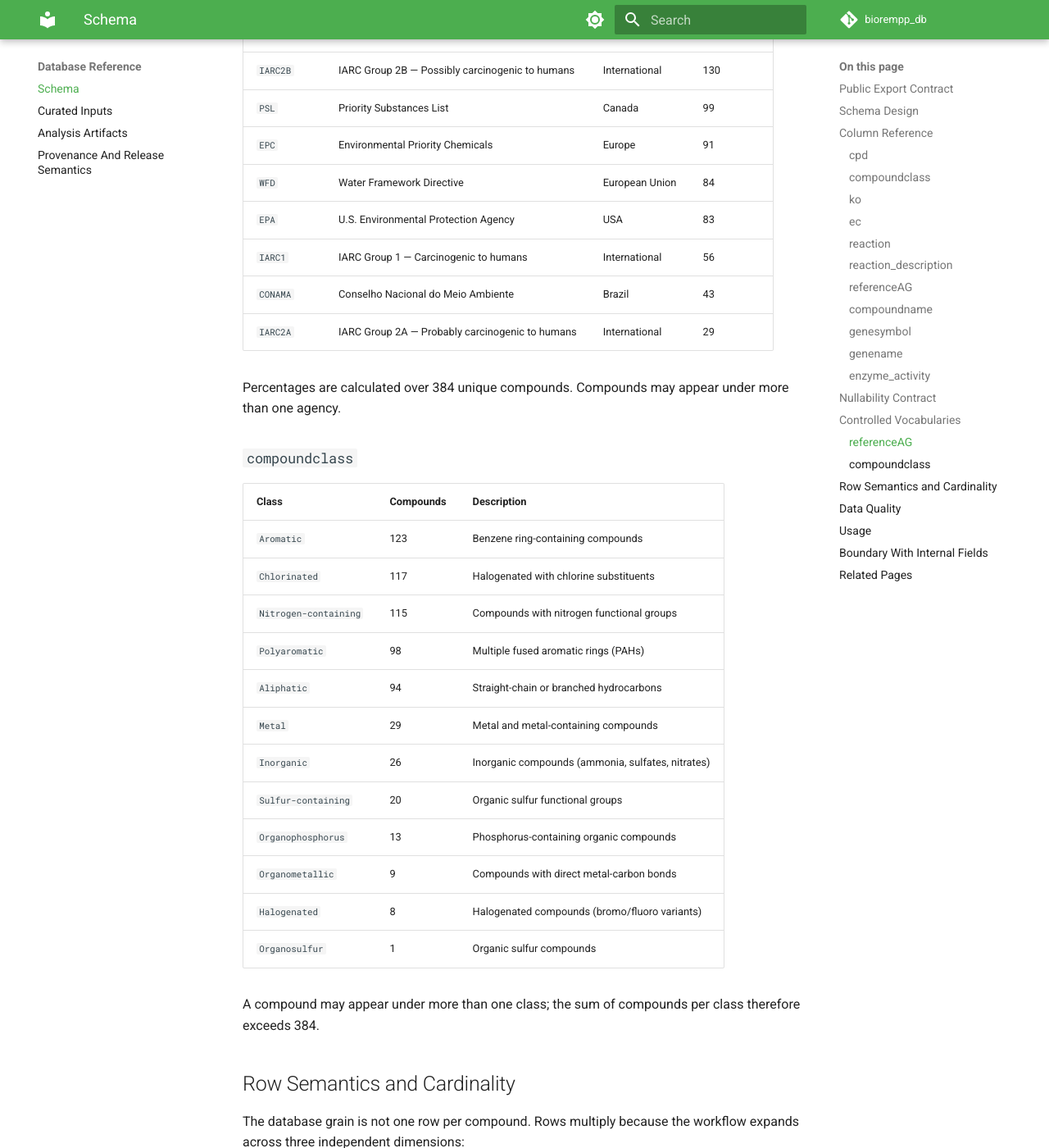
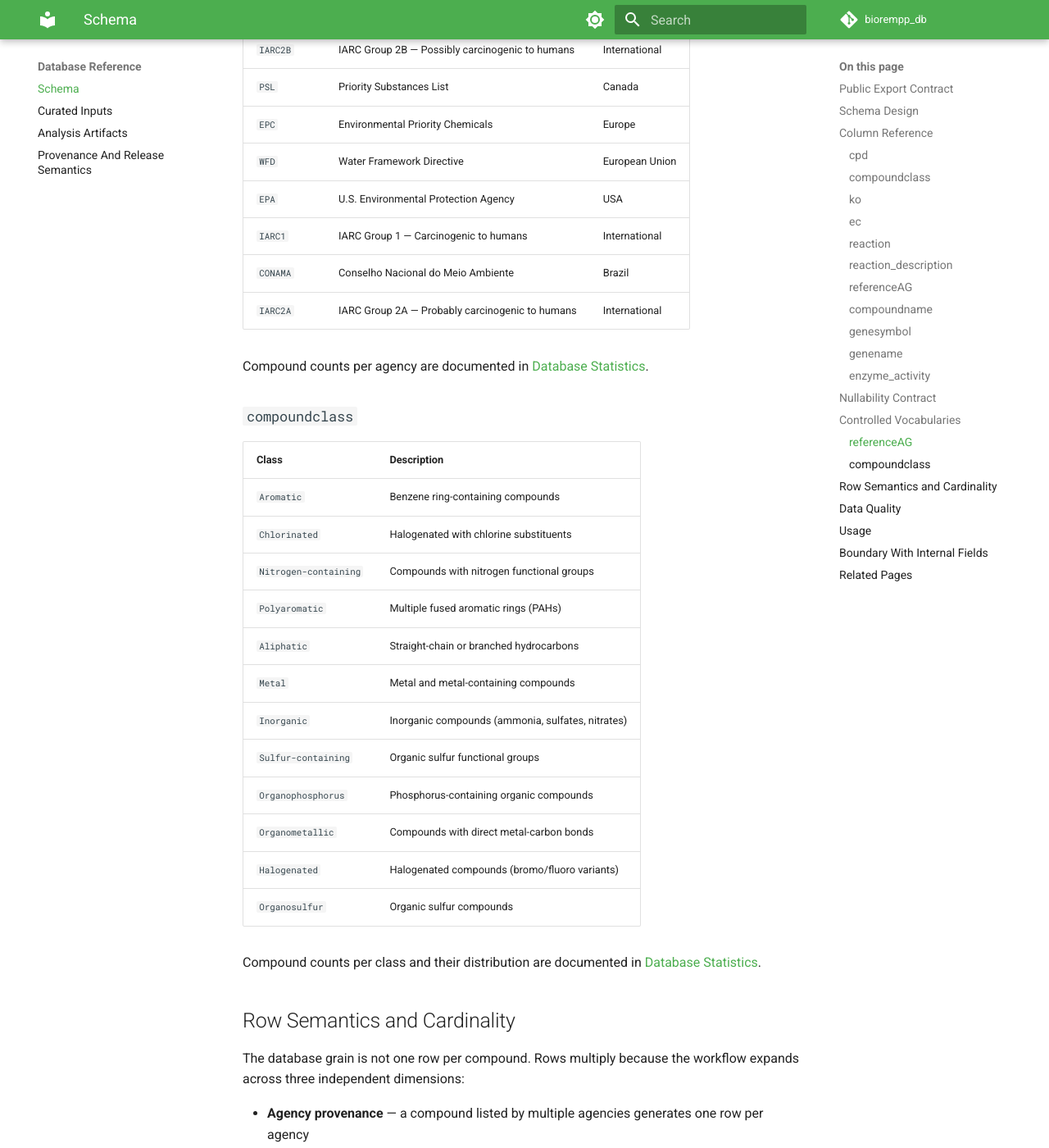
Before and after one commit to BioRemPP/biorempp_db, an MkDocs documentation site: the page built from docs/database-reference/schema.md, in a window 1280 px wide and 1400 px high, scrolled down 4557 px. Shown: the whole window at 82% size. Built offline with MkDocs 1.6.1 and Material for MkDocs 9.7.7, drawn with Linux system fonts in a browser that asks for light colours; comment, search, counter and statistics services are not loaded; the version menu is left out; some of the changed text lies outside the part shown.

Commit message:
docs(availability): update release information and link to database statistics
docs(changelog): align version markers to 1.1.0 for consistency

docs(project-scope): remove outdated governance notes for clarity

docs(schema): enhance completeness reporting and link to database statistics

docs(index): clarify scope and interpretation boundaries of BioRemPP

```diff
--- a/docs/database-reference/schema.md
+++ b/docs/database-reference/schema.md
@@ -81,11 +81,11 @@ KEGG Orthology identifier normalized to the `K#####` format. GX critical contrac
 
 ### `ec`
 
-Enzyme Commission number. This field is semantically nullable: rows produced under a less complete evidence model may lack an EC resolution. Missing values are serialized as `NA`. The current release has 961 unresolved rows, giving an EC completeness rate of 99.22%. Remaining nulls are explained by `results/metadata/keys_consistency_report.json`.
+Enzyme Commission number. This field is semantically nullable: rows produced under a less complete evidence model may lack an EC resolution. Missing values are serialized as `NA`. Completeness figures are reported in [Database Statistics](statistics.md). Remaining nulls are explained by `results/metadata/keys_consistency_report.json`.
 
 ### `reaction`
 
-KEGG Reaction identifier normalized to the `R#####` format when present. This field is semantically nullable for the same reason as `ec`. Missing values are serialized as `NA`. The current release has 2,223 unresolved rows, giving a reaction completeness rate of 98.20%. Each resolved `reaction` value is resolvable at `https://www.kegg.jp/entry/{reaction}`.
+KEGG Reaction identifier normalized to the `R#####` format when present. This field is semantically nullable for the same reason as `ec`. Missing values are serialized as `NA`. Each resolved `reaction` value is resolvable at `https://www.kegg.jp/entry/{reaction}`.
 
 ### `reaction_description`
 
@@ -125,38 +125,38 @@ Every other public column is treated as required by the critical validation suit
 
 ### `referenceAG`
 
-| Code | Full name | Jurisdiction | Compounds |
-|---|---|---|---|
-| `ATSDR` | Agency for Toxic Substances and Disease Registry | USA | 191 |
-| `IARC2B` | IARC Group 2B — Possibly carcinogenic to humans | International | 130 |
-| `PSL` | Priority Substances List | Canada | 99 |
-| `EPC` | Environmental Priority Chemicals | Europe | 91 |
-| `WFD` | Water Framework Directive | European Union | 84 |
-| `EPA` | U.S. Environmental Protection Agency | USA | 83 |
-| `IARC1` | IARC Group 1 — Carcinogenic to humans | International | 56 |
-| `CONAMA` | Conselho Nacional do Meio Ambiente | Brazil | 43 |
-| `IARC2A` | IARC Group 2A — Probably carcinogenic to humans | International | 29 |
+| Code | Full name | Jurisdiction |
+|---|---|---|
+| `ATSDR` | Agency for Toxic Substances and Disease Registry | USA |
+| `IARC2B` | IARC Group 2B — Possibly carcinogenic to humans | International |
+| `PSL` | Priority Substances List | Canada |
+| `EPC` | Environmental Priority Chemicals | Europe |
+| `WFD` | Water Framework Directive | European Union |
+| `EPA` | U.S. Environmental Protection Agency | USA |
+| `IARC1` | IARC Group 1 — Carcinogenic to humans | International |
+| `CONAMA` | Conselho Nacional do Meio Ambiente | Brazil |
+| `IARC2A` | IARC Group 2A — Probably carcinogenic to humans | International |
 
-Percentages are calculated over 384 unique compounds. Compounds may appear under more than one agency.
+Compound counts per agency are documented in [Database Statistics](statistics.md).
 
 ### `compoundclass`
 
-| Class | Compounds | Description |
-|---|---|---|
-| `Aromatic` | 123 | Benzene ring-containing compounds |
-| `Chlorinated` | 117 | Halogenated with chlorine substituents |
-| `Nitrogen-containing` | 115 | Compounds with nitrogen functional groups |
-| `Polyaromatic` | 98 | Multiple fused aromatic rings (PAHs) |
-| `Aliphatic` | 94 | Straight-chain or branched hydrocarbons |
-| `Metal` | 29 | Metal and metal-containing compounds |
-| `Inorganic` | 26 | Inorganic compounds (ammonia, sulfates, nitrates) |
-| `Sulfur-containing` | 20 | Organic sulfur functional groups |
-| `Organophosphorus` | 13 | Phosphorus-containing organic compounds |
-| `Organometallic` | 9 | Compounds with direct metal-carbon bonds |
-| `Halogenated` | 8 | Halogenated compounds (bromo/fluoro variants) |
-| `Organosulfur` | 1 | Organic sulfur compounds |
+| Class | Description |
+|---|---|
+| `Aromatic` | Benzene ring-containing compounds |
+| `Chlorinated` | Halogenated with chlorine substituents |
+| `Nitrogen-containing` | Compounds with nitrogen functional groups |
+| `Polyaromatic` | Multiple fused aromatic rings (PAHs) |
+| `Aliphatic` | Straight-chain or branched hydrocarbons |
+| `Metal` | Metal and metal-containing compounds |
+| `Inorganic` | Inorganic compounds (ammonia, sulfates, nitrates) |
+| `Sulfur-containing` | Organic sulfur functional groups |
+| `Organophosphorus` | Phosphorus-containing organic compounds |
+| `Organometallic` | Compounds with direct metal-carbon bonds |
+| `Halogenated` | Halogenated compounds (bromo/fluoro variants) |
+| `Organosulfur` | Organic sulfur compounds |
 
-A compound may appear under more than one class; the sum of compounds per class therefore exceeds 384.
+Compound counts per class and their distribution are documented in [Database Statistics](statistics.md).
 
 ## Row Semantics and Cardinality
 
@@ -178,13 +178,7 @@ The critical uniqueness check is applied to the full 11-column row, not to `cpd`
 
 ## Data Quality
 
-Eight core columns are fully populated. Three columns are semantically nullable by design:
-
-| Column | Completeness | Missing rows |
-|---|---|---|
-| `ec` | 99.22% | 961 |
-| `reaction` | 98.20% | 2,223 |
-| `reaction_description` | 98.20% | 2,223 |
+Eight core columns are fully populated. Three columns are semantically nullable by design: `ec`, `reaction`, and `reaction_description`. Completeness rates and missing-row counts for these fields are documented in [Database Statistics](statistics.md).
 
 All `cpd` values match `^C\d{5}$`. All `ko` values match `^K\d{5}$`. All `reaction` values resolve to `^R\d{5}$` or the `NA` sentinel. `ec` values resolve to standard EC notation or `NA`. Identifier consistency is enforced by the GX critical checkpoint on every release.
 
```
Also changed, not shown: docs/about/availability.md (+1 -4 lines), docs/about/changelog-and-releases.md (+1 -2 lines), docs/about/project-scope.md (+0 -10 lines), docs/index.md (+2 -21 lines).
